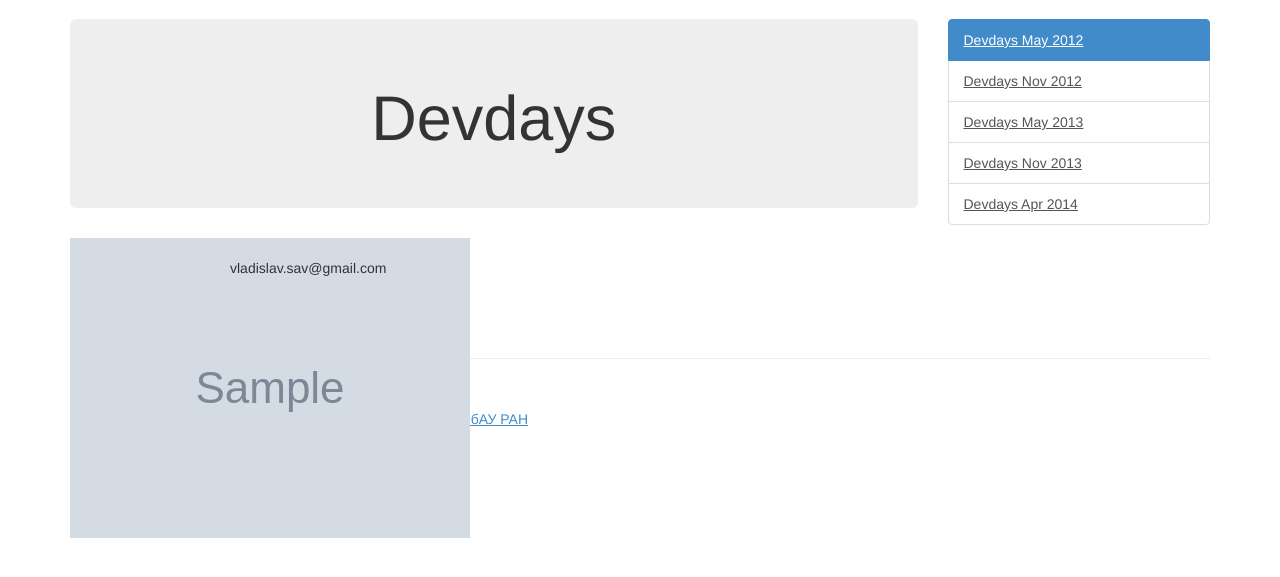
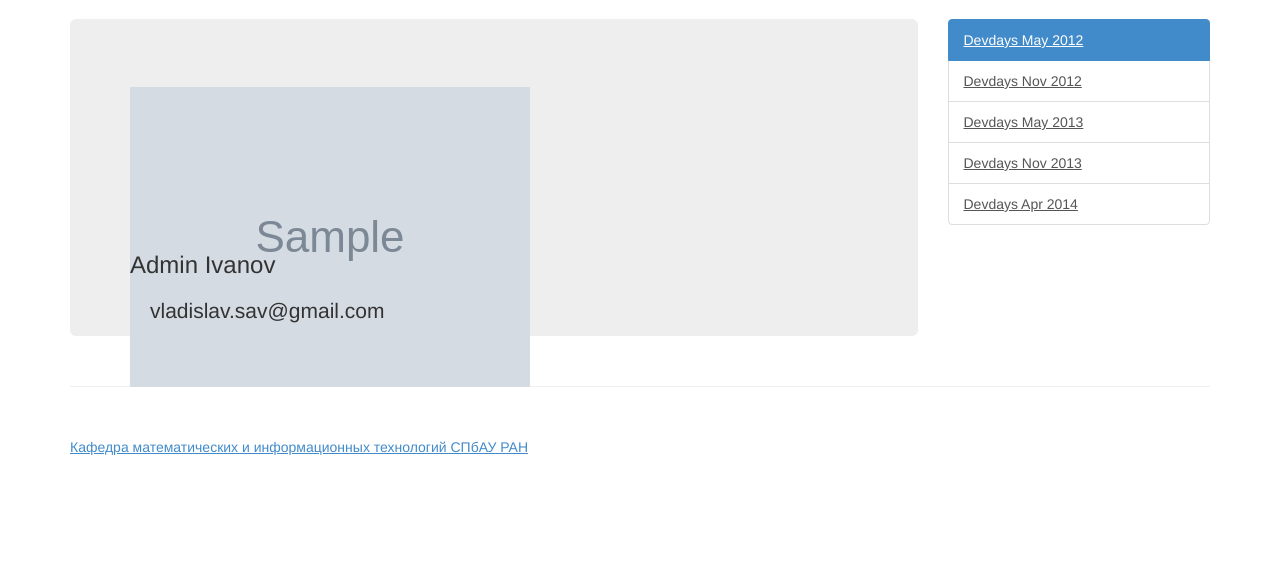
Before and after one commit to vladsavelyev/devdays, a Django app: template devdays/templates/user.html in a window 1280 px wide. Shown: the part 51-628 px from the top of the page. Run offline with Django 3.2, Linux system fonts and the light colour scheme; a user stored in the database is signed in; data comes from the database, SQL or seed files in the repository; tables that the repository leaves empty hold one stand-in row (values such as "Sample post"); the template is opened without the code that fills it: values that come from a table or form of the project are taken from there, most other values are stand-ins (such as "Sample title", 1, 10 or a date in 2020); grey boxes marked "Sample" are stand-in pictures; parts of the project's set-up code (start-up, migrations or seed data) failed here and were passed over; some libraries are stand-ins or nearby versions.

Commit message:
User first and last name

```diff
--- a/devdays/templates/user.html
+++ b/devdays/templates/user.html
@@ -2,12 +2,13 @@
 
 {% block title %}Users{% endblock %}
 
-{% block contents %}
+{% block header %}{% endblock %}
+
+{% block description %}
     <div style="width: 100%; height: 100px">
-        <div style="float: left; width: 140px; height: 100px"><img src="{{ gravatarUrl }}" /> </div>
-        <div style="float: left; width: 400px; margin-left: 20px">
-            <h3>{{ user.full_name }}</h3>
-            <span>{{ user.email }}</span>
-        </div>
+        <div style="float: left; width: 100px; height: 100px"><img src="{{ gravatarUrl }}" /> </div>
     </div>
+    <br>
+    <h3>{{ user.first_name }} {{ user.last_name }}</h3>
+    <div style="float: left; width: 400px; margin-left: 20px"><span>{{ user.email }}</span></div>
 {% endblock %}
```
